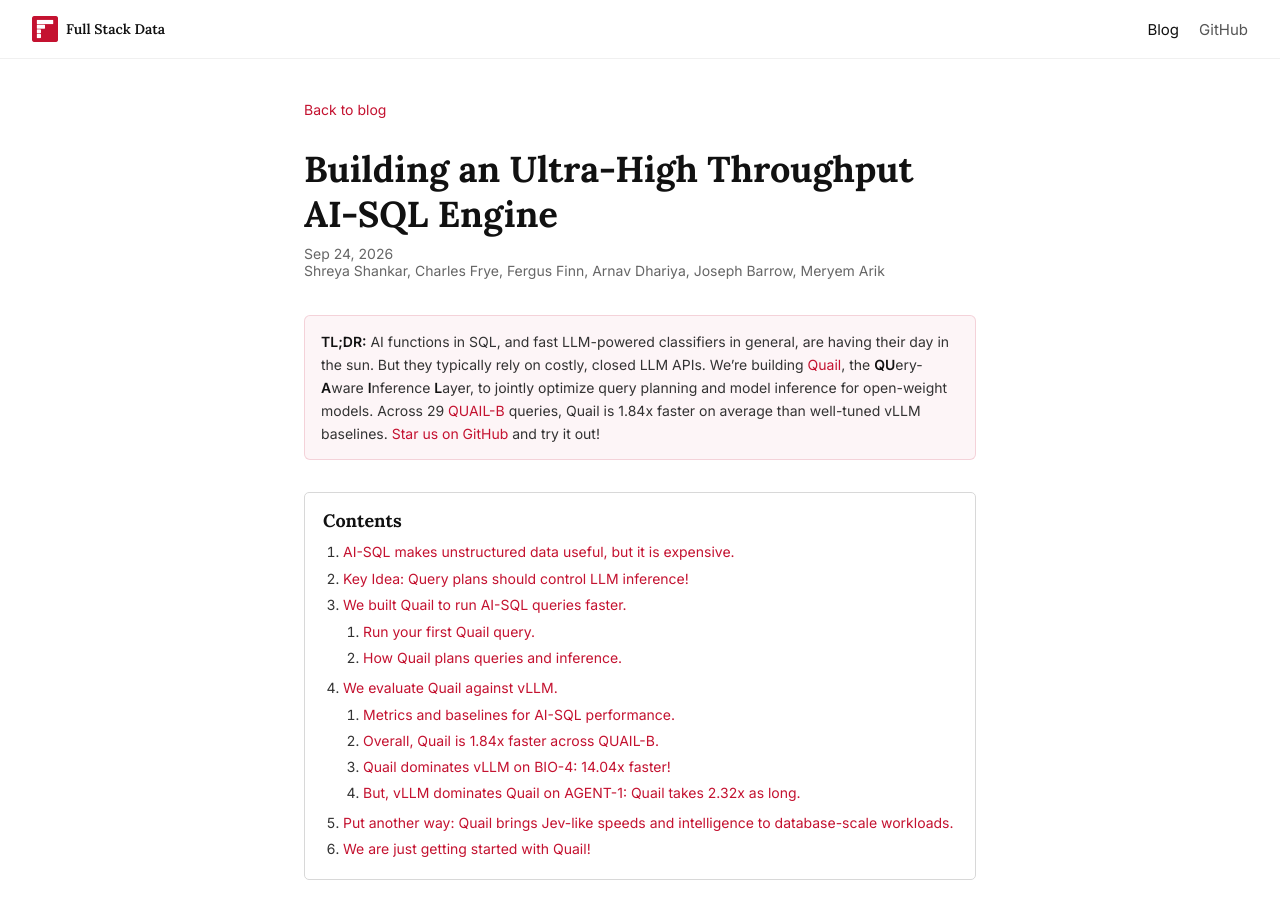
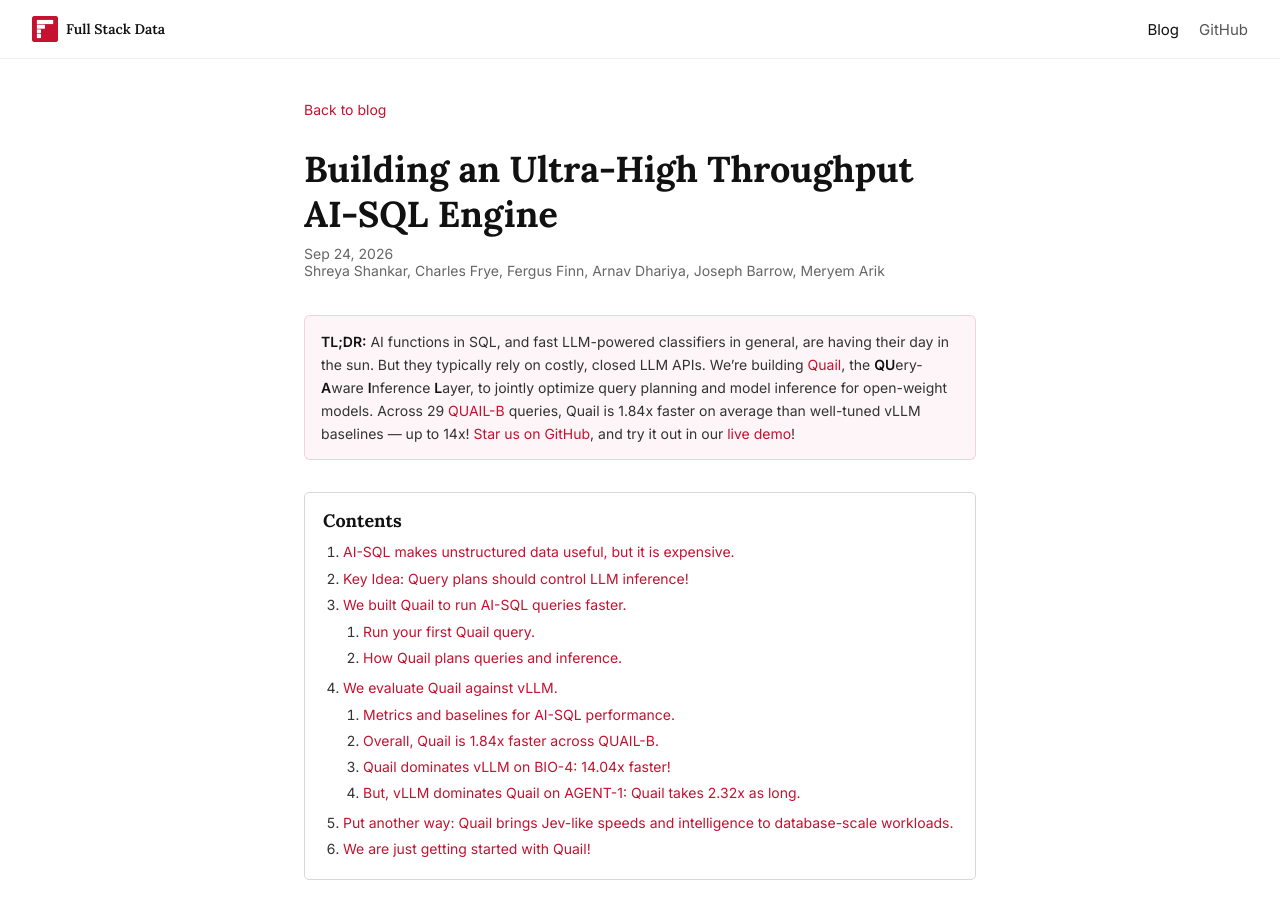
Before and after one commit to fsdatalab/fsdatalab.github.io, a Jekyll site: the page built from _posts/2026-09-24-introducing-quail.md, in a window 1280 px wide and 900 px high. Built offline with Jekyll 4.4.1, drawn with Linux system fonts in a browser that asks for light colours.

Commit message:
Launch Quail post: list it and link the live demo
Co-Authored-By: Claude Opus 5.5 (1M context) <noreply@anthropic.com>
Claude-Session: https://claude.ai/code/session_01UhEQi4QPRbuCBdgskveKbr

```diff
--- a/_posts/2026-09-24-introducing-quail.md
+++ b/_posts/2026-09-24-introducing-quail.md
@@ -14,7 +12,7 @@ image:
   alt: "Quail throughput compared with stock vLLM across five AI-SQL datasets."
 ---
 
-<aside class="tldr"><strong>TL;DR:</strong> AI functions in SQL, and fast LLM-powered classifiers in general, are having their day in the sun. But they typically rely on costly, closed LLM APIs. We’re building <a href="https://github.com/fsdatalab/quail">Quail</a>, the <strong>QU</strong>ery-<strong>A</strong>ware <strong>I</strong>nference <strong>L</strong>ayer, to jointly optimize query planning and model inference for open-weight models. Across 29 <a href="https://github.com/fsdatalab/quail-bench">QUAIL-B</a> queries, Quail is 1.84x faster on average than well-tuned vLLM baselines. <a href="https://github.com/fsdatalab/quail">Star us on GitHub</a> and try it out!</aside>
+<aside class="tldr"><strong>TL;DR:</strong> AI functions in SQL, and fast LLM-powered classifiers in general, are having their day in the sun. But they typically rely on costly, closed LLM APIs. We’re building <a href="https://github.com/fsdatalab/quail">Quail</a>, the <strong>QU</strong>ery-<strong>A</strong>ware <strong>I</strong>nference <strong>L</strong>ayer, to jointly optimize query planning and model inference for open-weight models. Across 29 <a href="https://github.com/fsdatalab/quail-bench">QUAIL-B</a> queries, Quail is 1.84x faster on average than well-tuned vLLM baselines &mdash; up to 14x! <a href="https://github.com/fsdatalab/quail">Star us on GitHub</a>, and try it out in our <a href="https://fsdatalab--quail-playground-page.modal.run/">live demo</a>!</aside>
 
 <nav class="post-toc" aria-label="Table of contents">
 <strong>Contents</strong>
```
Also changed, not shown: other parts of _posts/2026-09-24-introducing-quail.md (+0 -2 lines).
